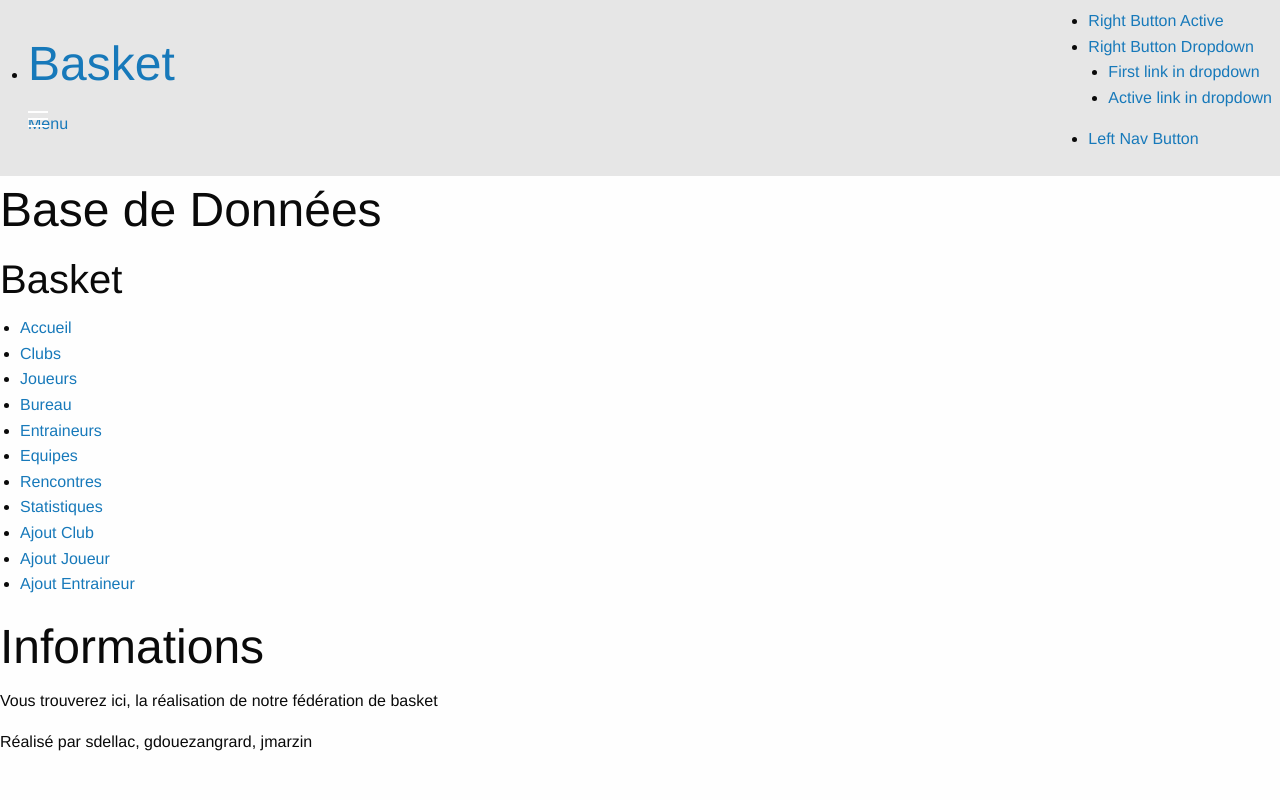
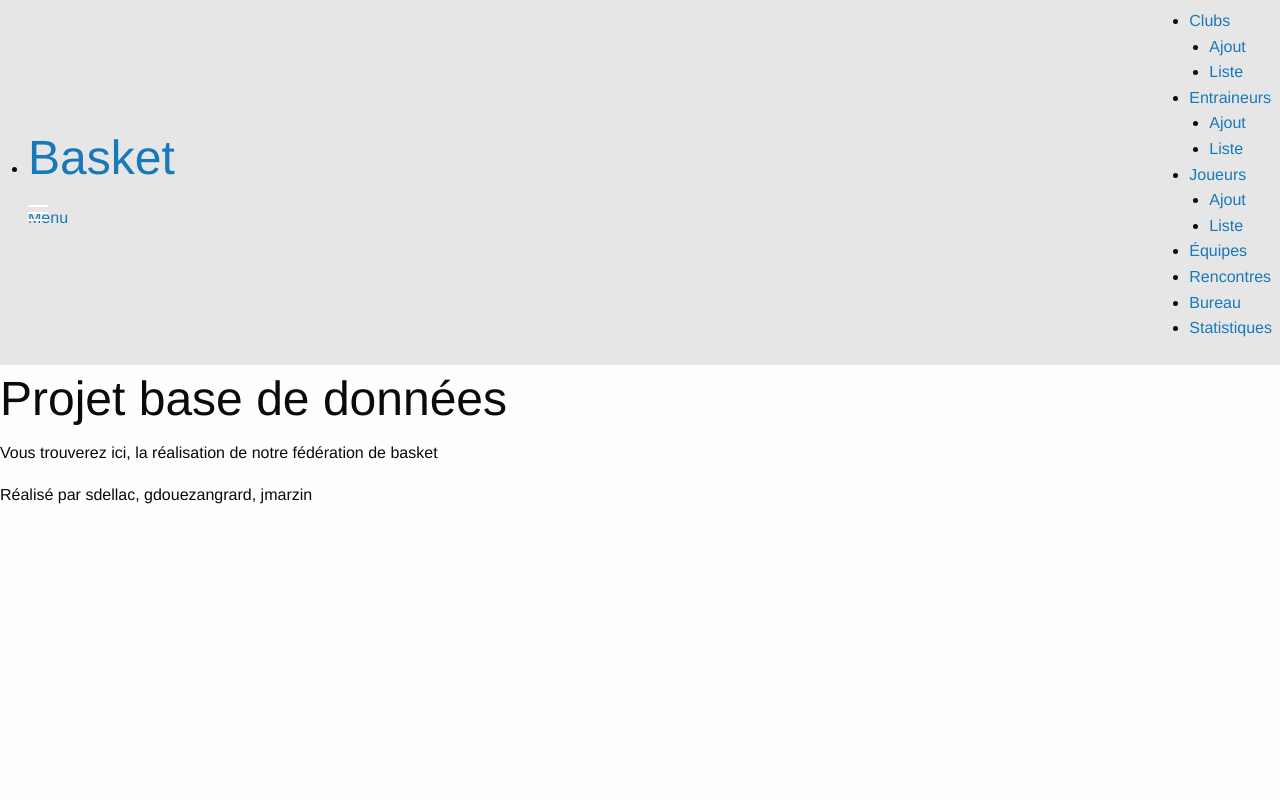
Before and after one commit to jmarzin1/projetsgbd, a PHP site: page /index.php in a window 1280 px wide. Run offline with PHP 8.4, Linux system fonts and the light colour scheme; some libraries are stand-ins or nearby versions.

Commit message:
Fix design

```diff
--- a/header.php
+++ b/header.php
@@ -7,36 +7,38 @@
         <nav class="top-bar" data-topbar role="navigation">
             <ul class="title-area">
                 <li class="name">
-      <h1><a href="#">Basket</a></h1>
+                    <h1><a href="index.php">Basket</a></h1>
                 </li>
-     <!-- Remove the class "menu-icon" to get rid of menu icon. Take out "Menu" to just have icon alone -->
                 <li class="toggle-topbar menu-icon"><a href="#"><span>Menu</span></a></li>
             </ul>
 
             <section class="top-bar-section">
-    <!-- Right Nav Section -->
                 <ul class="right">
-      <li class="active"><a href="#">Right Button Active</a></li>
                     <li class="has-dropdown">
-        <a href="#">Right Button Dropdown</a>
+                        <a href="#">Clubs</a>
                         <ul class="dropdown">
-          <li><a href="#">First link in dropdown</a></li>
-          <li class="active"><a href="#">Active link in dropdown</a></li>
+                            <li><a href="ajoutclub.php">Ajout</a></li>
+                            <li><a href="club.php">Liste</a></li>
                         </ul>
                     </li>
+                    <li class="has-dropdown">
+                        <a href="#">Entraineurs</a>
+                        <ul class="dropdown">
+                            <li><a href="ajoutentraineur.php">Ajout</a></li>
+                            <li><a href="entraineur.php">Liste</a></li>
                         </ul>
-
-    <!-- Left Nav Section -->
-    <ul class="left">
-      <li><a href="#">Left Nav Button</a></li>
+                    </li>
+                    <li class="has-dropdown">
+                        <a href="#">Joueurs</a>
+                        <ul class="dropdown">
+                            <li><a href="ajoutjoueur.php">Ajout</a></li>
+                            <li><a href="joueur.php">Liste</a></li>
+                        </ul>
+                    </li>
+                    <li><a href="equipe.php">Équipes</a></li>
+                    <li><a href="rencontre.php">Rencontres</a></li>
+                    <li><a href="responsable.php">Bureau</a></li>
+                    <li><a href="statistiques.php">Statistiques</a></li>
                 </ul>
             </section>
         </nav>
-
-        <header>
-            <h1>Base de Données</h1>
-            <h2>Basket</h2>
-        </header>
-
-        <!-- Menu -->
-        <?php include("menu.php"); ?>
--- a/index.php
+++ b/index.php
@@ -1,10 +1,7 @@
 <?php include("header.php"); ?>
 
-<section>
-    <aside>
-        <h1>Informations</h1>
-        <p>Vous trouverez ici, la réalisation de notre fédération de basket</p>
-    </aside>
-</section>
-
+<div class="row">
+    <h1>Projet base de données</h1>
+    <p>Vous trouverez ici, la réalisation de notre fédération de basket</p>
+</div>
 <?php include("footer.php"); ?>
```
Lines whose indentation alone changed are shown as unchanged.
